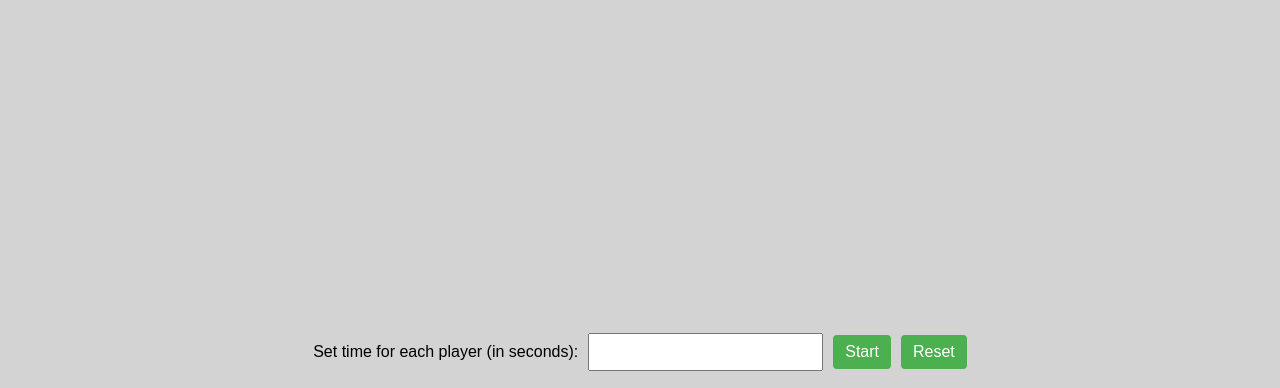
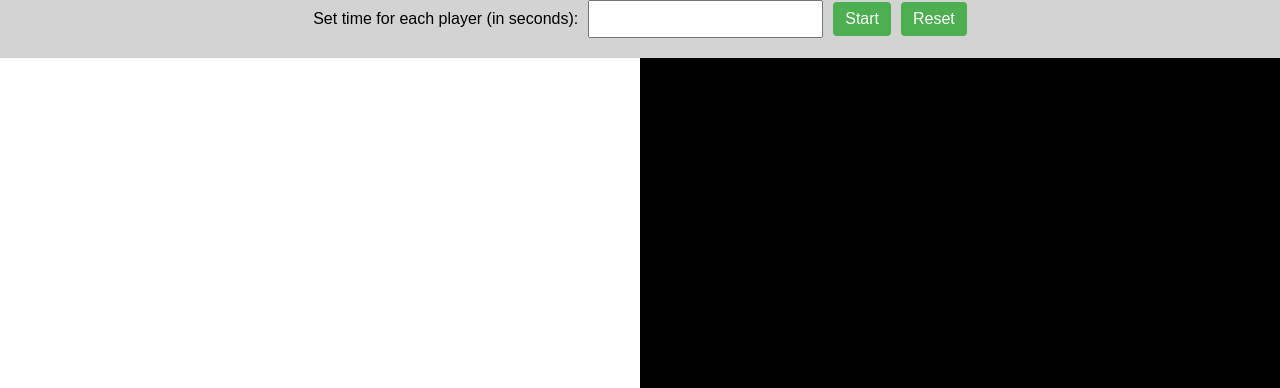
Before and after one commit to anshukumar2932/chess-timer, a plain HTML site: page index.html in a window 1280 px wide. Shown: the top 388 px of the page. Drawn offline with Linux system fonts and the light colour scheme.

Commit message:
Update styles.css

```diff
--- a/styles.css
+++ b/styles.css
@@ -6,12 +6,13 @@
 
 body, html {
     height: 100%;
+    width: 100%;
     display: flex;
     flex-direction: column;
     align-items: center;
     justify-content: center;
     font-family: Arial, sans-serif;
-    background-color: #d3d3d3; /* Gray background */
+    background-color: #d3d3d3;
 }
 
 #controls {
@@ -42,9 +43,8 @@ button:hover {
 
 #timerContainer {
     display: flex;
-    width: 60%;
-    gap: 20px;
-    justify-content: center;
+    width: 100%;
+    height: 100%;
 }
 
 .playerTimer {
@@ -52,26 +52,28 @@ button:hover {
     display: flex;
     align-items: center;
     justify-content: center;
-    font-size: 2em;
+    font-size: 3em;
+    cursor: pointer;
     color: white;
-    background-color: black;
-    padding: 20px;
-    border-radius: 10px;
-    transition: transform 0.2s ease;
+    transition: background-color 0.2s ease, transform 0.2s ease;
+}
+
+#white {
+    background-color: #ffffff;
+    color: #000000;
+}
+
+#black {
+    background-color: #000000;
+    color: #ffffff;
 }
 
 .playerTimer.active {
-    background-color: green; /* Highlight the active timer */
-    color: #ffffff;
+    background-color: green;
 }
 
-#white {
-    background-color: white;
-    color: black;
-}
-
-#black {
-    background-color: black;
+.playerTimer:hover {
+    transform: scale(1.02);
 }
 
 @media (orientation: landscape) {
```
